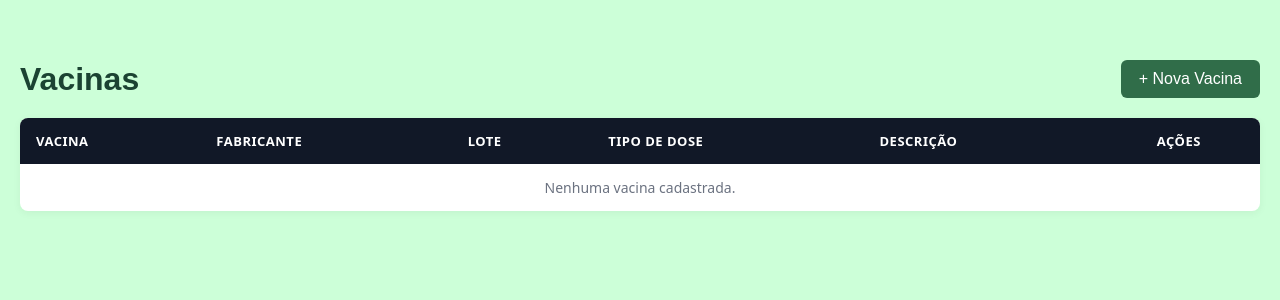
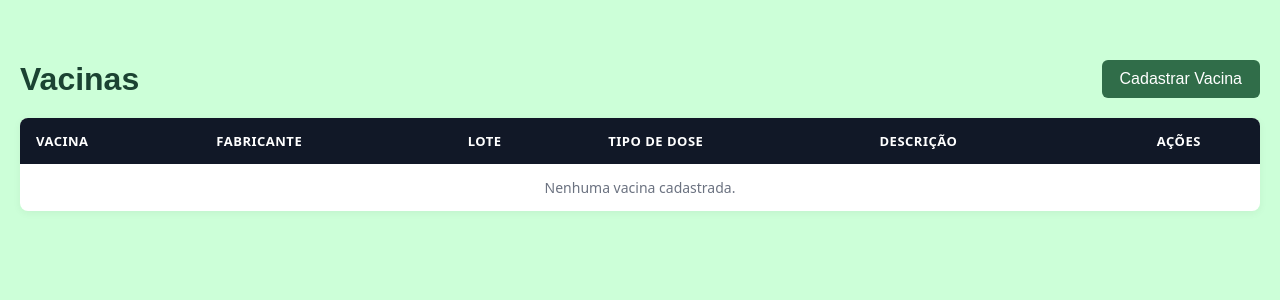
Before and after one commit to jullyapinheiro1-web/SaudeConectada, a Django app: page /vacinas/ in a window 1280 px wide. Shown: the part 69-369 px from the top of the page. Run offline with Django 5.2, Linux system fonts and the light colour scheme; data that the repository does not hold is empty.

Commit message:
alterações 06/10

```diff
--- a/principal/static/principal/css/style.css
+++ b/principal/static/principal/css/style.css
@@ -601,7 +601,7 @@ footer p {
 .btn-detalhes:hover { background-color: #0b5ed7; }
 
 .btn-editar { background-color: #306d49; }
-.btn-editar:hover { background-color: #f2e231; }
+.btn-editar:hover { background-color: #5fbf84; }
 
 .btn-excluir { background-color: #306d49; }
 .btn-excluir:hover { background-color: #bb2d3b; }
--- a/templates/principal/vacina_list.html
+++ b/templates/principal/vacina_list.html
@@ -8,7 +8,7 @@
     <div class="titulo-pagina">
         <h1>Vacinas</h1>
         <a href="{% url 'principal:vacina_create' %}" class="btn-novo">
-            + Nova Vacina
+            Cadastrar Vacina
         </a>
     </div>
 
```
